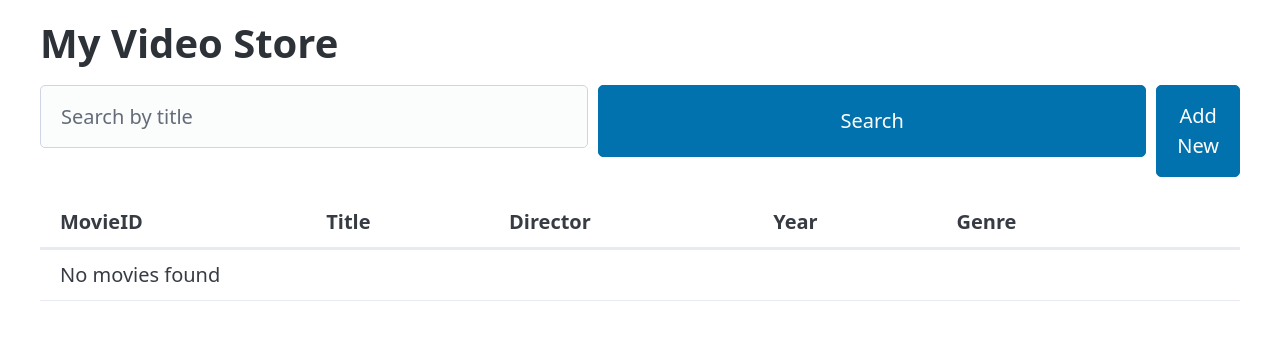
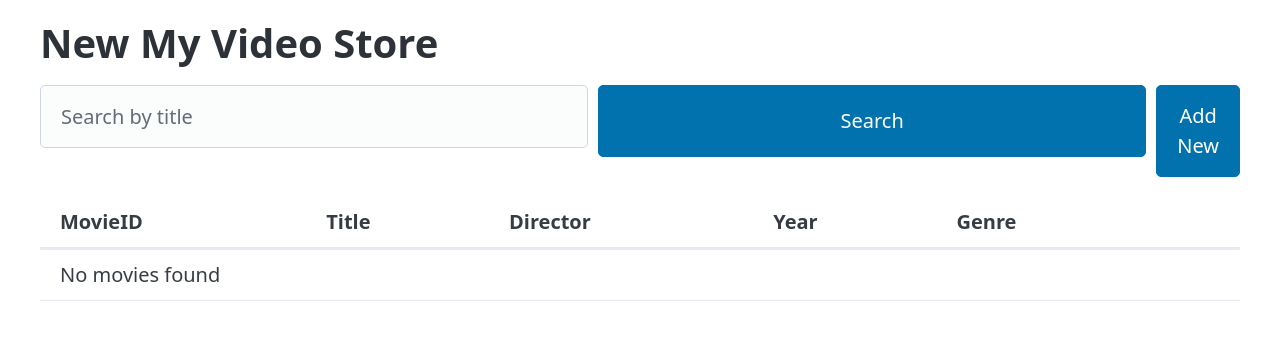
Before and after one commit to koumaira/moviestore, a Django app: template videos/templates/videos/movie_list.html in a window 1280 px wide. Shown: the top 340 px of the page. Run offline with Django 5.2, Linux system fonts and the light colour scheme; the template is opened without the code that fills it, so the values that code supplies are empty; some libraries are stand-ins or nearby versions.

Commit message:
Update base.html

```diff
--- a/videos/templates/videos/base.html
+++ b/videos/templates/videos/base.html
@@ -2,14 +2,14 @@
 <html>
 <head>
   <meta charset="utf-8">
-  <title>My Video Store</title>
+  <title>New My Video Store</title>
   <meta name="viewport" content="width=device-width,initial-scale=1">
   <link rel="stylesheet" href="https://cdn.jsdelivr.net/npm/@picocss/pico@2/css/pico.min.css">
 </head>
 <body>
   <main class="container">
     <header>
-      <h1>My Video Store</h1>
+      <h1>New My Video Store</h1>
     </header>
     {% block content %}{% endblock %}
   </main>
```
